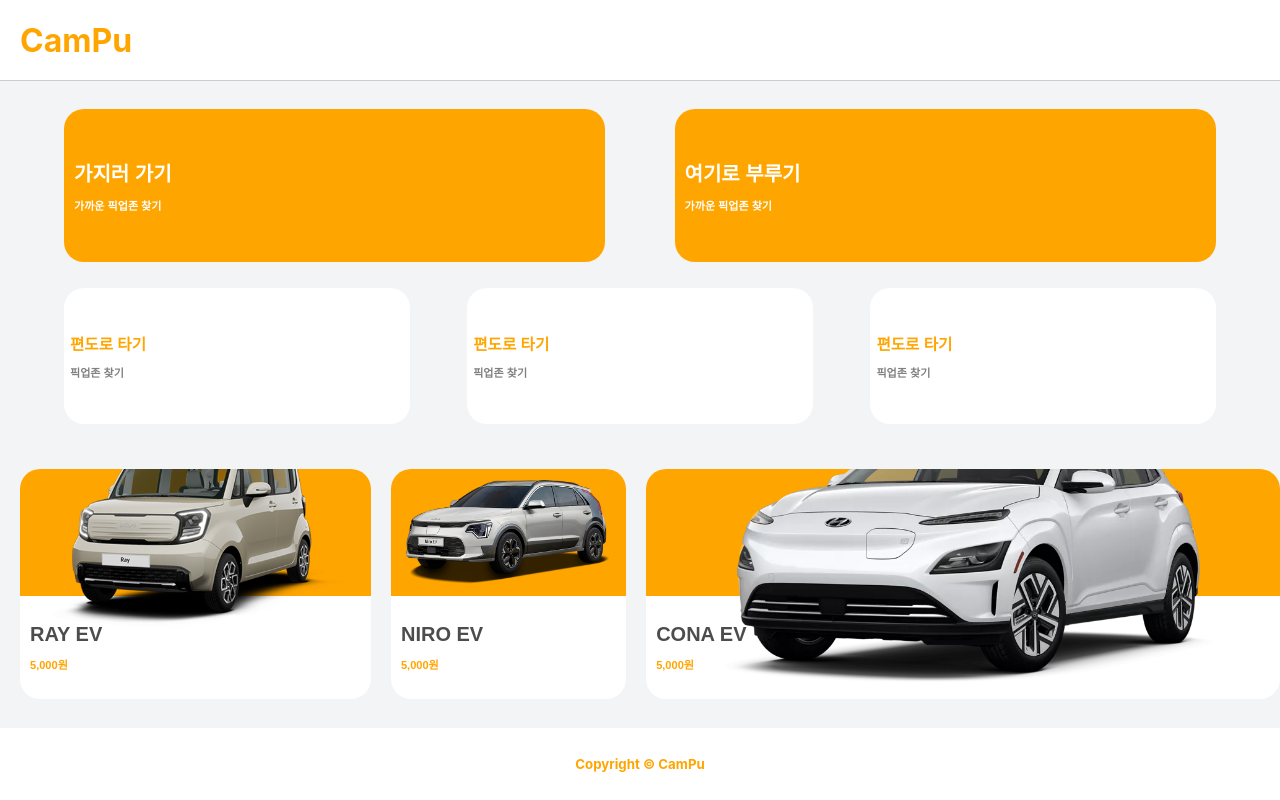
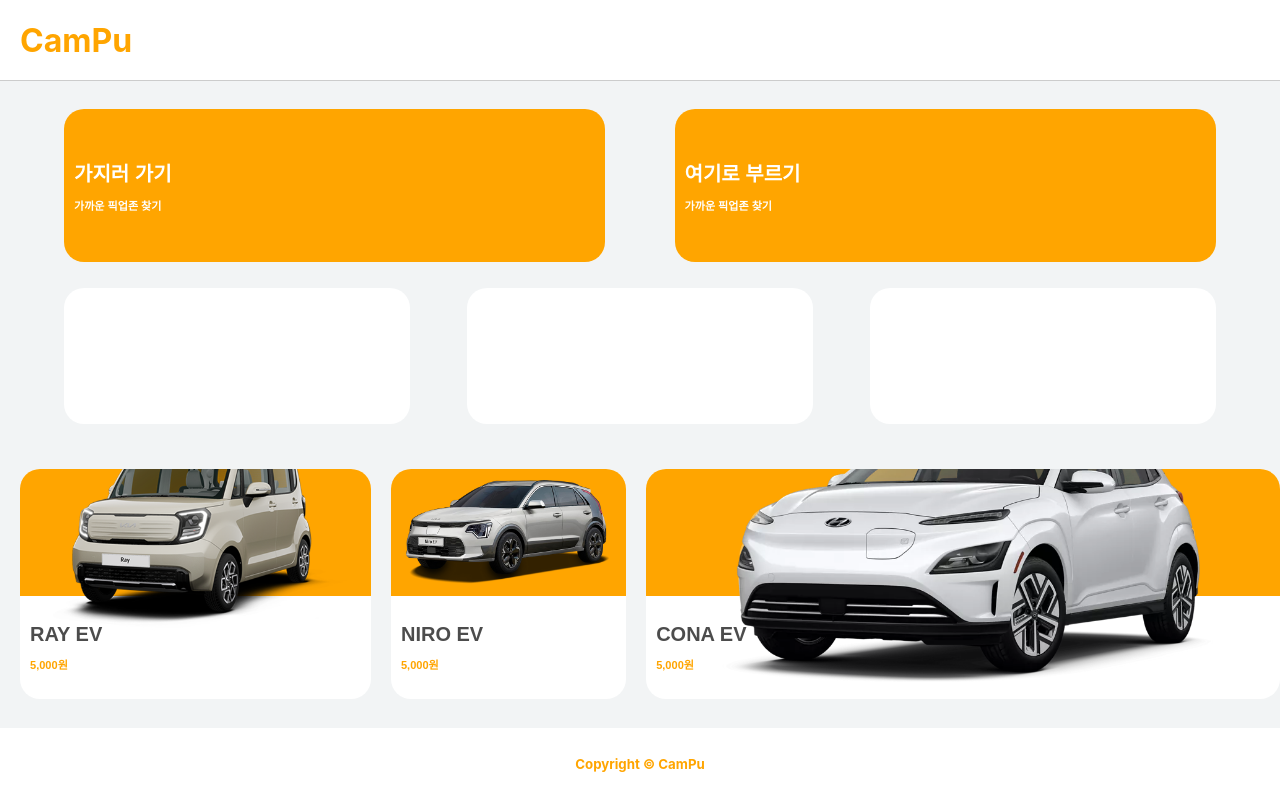
Before and after one commit to Hyeong-mai/CamPu_App, a React (Create React App) app: page / in a window 1280 px wide. Built offline with nearby package versions, Linux system fonts and the light colour scheme.

Commit message:
커밋 메시지

```diff
--- a/src/Components/First.js
+++ b/src/Components/First.js
@@ -62,7 +62,7 @@
         <SubTitle>가까운 픽업존 찾기</SubTitle>
       </ButtonStyle>
       <Button2Style>
-        <Title>여기로 부루기</Title>
+        <Title>여기로 부르기</Title>
         <SubTitle>가까운 픽업존 찾기</SubTitle>
       </Button2Style>
     </FirstStyle>
--- a/src/Components/Seconds.js
+++ b/src/Components/Seconds.js
@@ -20,32 +20,23 @@
   border: none;
   background-color: white;
 `;
-const Title = styled.h3`
-  color: orange;
-  font-weight: bold;
-  margin: 0;
-  margin-bottom: 10px;
-`;
-const SubTitle = styled.h5`
-  color: gray;
-  margin: 0;
-  float: left;
-`;
+// const Title = styled.h3`
+//   color: orange;
+//   font-weight: bold;
+//   margin: 0;
+//   margin-bottom: 10px;
+// `;
+// const SubTitle = styled.h5`
+//   color: gray;
+//   margin: 0;
+//   float: left;
+// `;
 const Seconds = () => {
   return (
     <SecondsStyle>
-      <ButtonStyle>
-        <Title>편도로 타기</Title>
-        <SubTitle>픽업존 찾기</SubTitle>
-      </ButtonStyle>
-      <ButtonStyle>
-        <Title>편도로 타기</Title>
-        <SubTitle>픽업존 찾기</SubTitle>
-      </ButtonStyle>
-      <ButtonStyle>
-        <Title>편도로 타기</Title>
-        <SubTitle>픽업존 찾기</SubTitle>
-      </ButtonStyle>
+      <ButtonStyle></ButtonStyle>
+      <ButtonStyle></ButtonStyle>
+      <ButtonStyle></ButtonStyle>
     </SecondsStyle>
   );
 };
```
